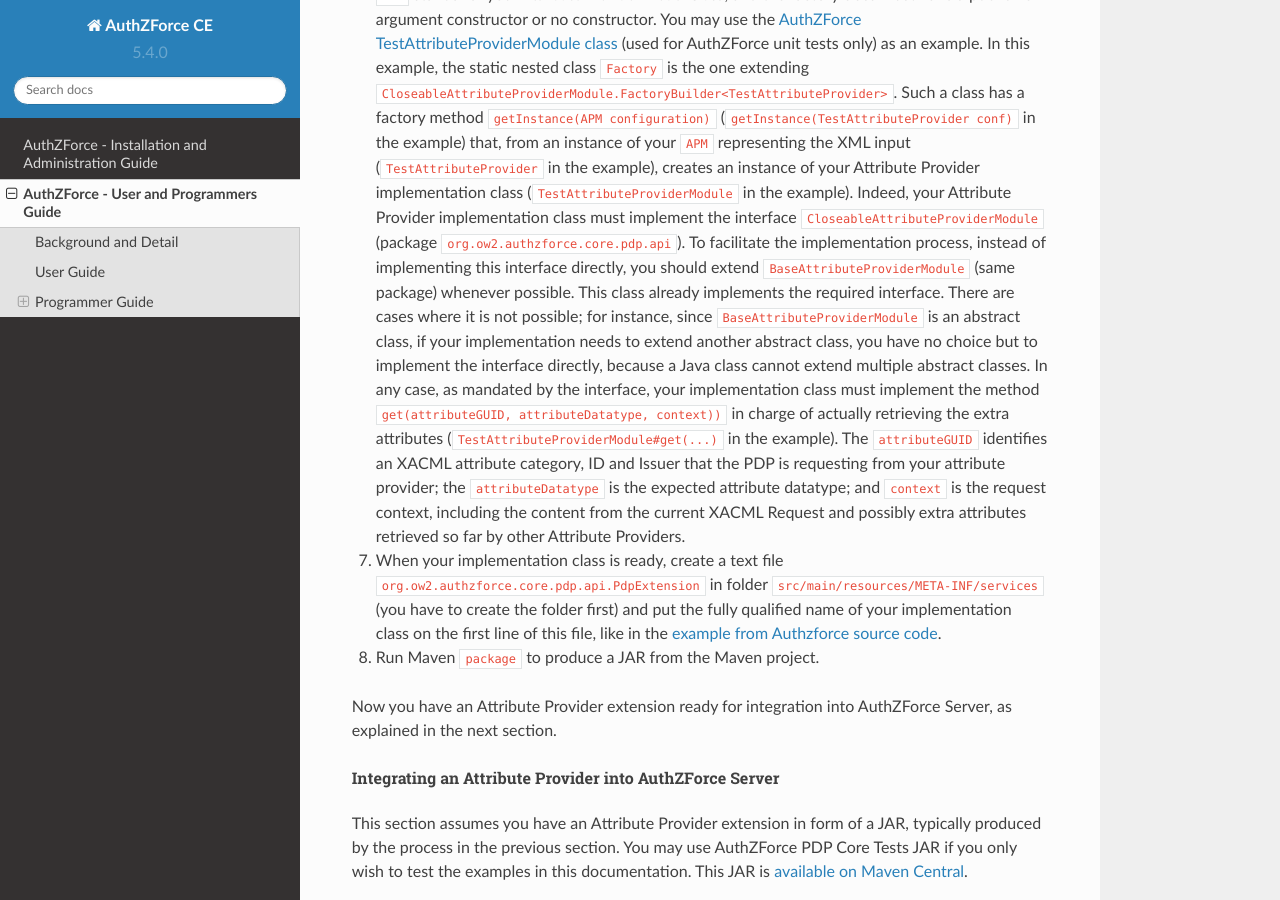
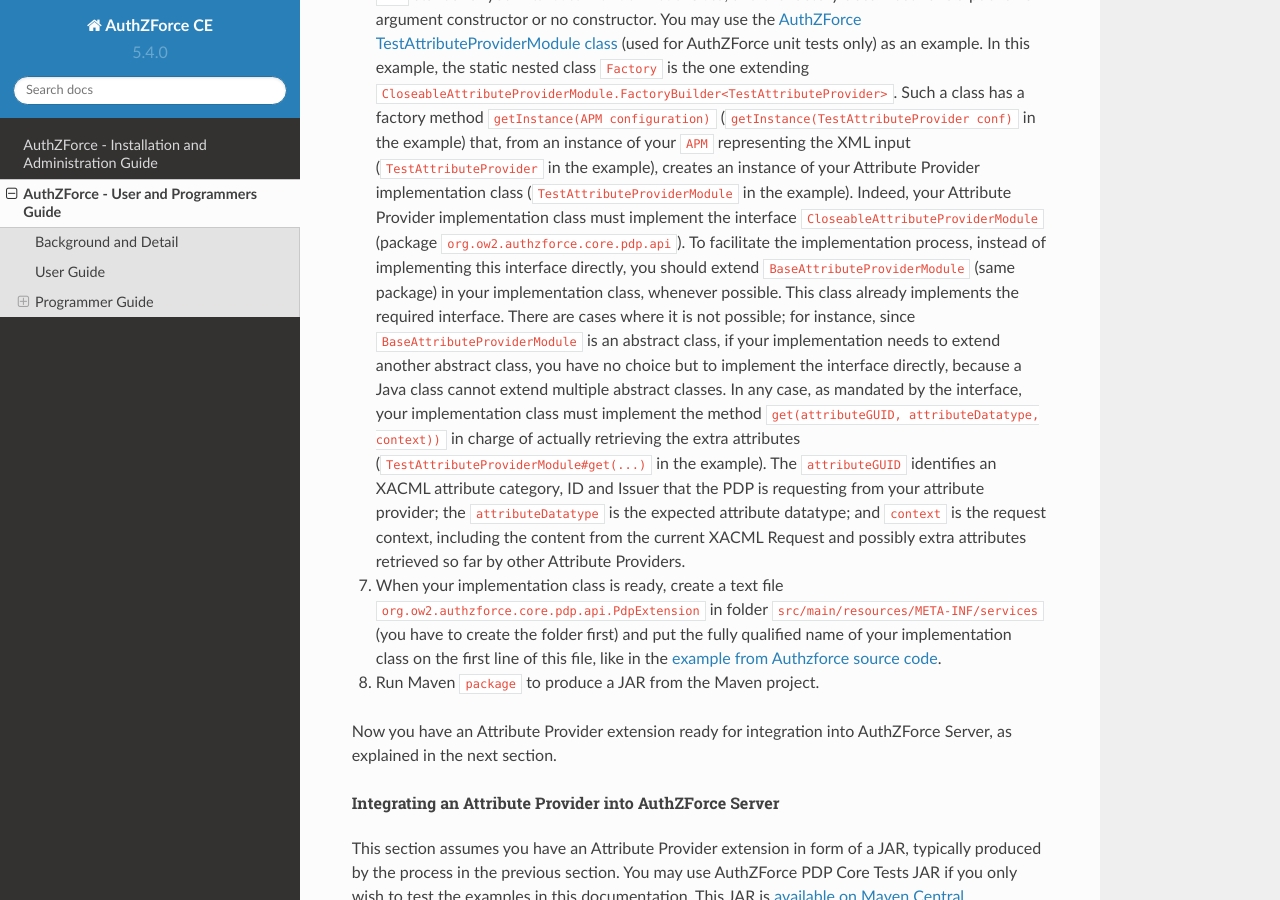
Before and after one commit to authzforce/fiware, a Sphinx documentation site: the page built from doc/UserAndProgrammersGuide.rst, in a window 1280 px wide and 900 px high, scrolled down 30170 px. Built offline with Sphinx 7.4.7 and the Read the Docs theme 2.0.0, drawn with Linux system fonts in a browser that asks for light colours; formulas are drawn with MathJax 3.

Commit message:
Update UserAndProgrammersGuide.rst

```diff
--- a/doc/UserAndProgrammersGuide.rst
+++ b/doc/UserAndProgrammersGuide.rst
@@ -1399,7 +1399,7 @@
    method ``getInstance(APM configuration)`` (``getInstance(TestAttributeProvider conf)`` in the example) that, from an
    instance of your ``APM`` representing the XML input (``TestAttributeProvider`` in the example), creates an instance
    of your Attribute Provider implementation class (``TestAttributeProviderModule`` in the example). Indeed, your Attribute Provider implementation class must implement the interface ``CloseableAttributeProviderModule`` (package ``org.ow2.authzforce.core.pdp.api``). To facilitate the implementation process,
-   instead of implementing this interface directly, you should extend ``BaseAttributeProviderModule`` (same package) whenever possible. This class already implements the required interface. There are cases where it is not possible; for instance, since ``BaseAttributeProviderModule`` is an abstract class, if your implementation needs to extend another abstract class, you have no choice but to implement the interface directly, because a Java class cannot extend multiple abstract classes. In any case, as mandated by the interface, your implementation class must implement the method
+   instead of implementing this interface directly, you should extend ``BaseAttributeProviderModule`` (same package) in your implementation class, whenever possible. This class already implements the required interface. There are cases where it is not possible; for instance, since ``BaseAttributeProviderModule`` is an abstract class, if your implementation needs to extend another abstract class, you have no choice but to implement the interface directly, because a Java class cannot extend multiple abstract classes. In any case, as mandated by the interface, your implementation class must implement the method
    ``get(attributeGUID, attributeDatatype, context))`` in charge of actually retrieving the extra attributes
    (``TestAttributeProviderModule#get(...)`` in the example). The ``attributeGUID`` identifies an XACML attribute
    category, ID and Issuer that the PDP is requesting from your attribute provider; the ``attributeDatatype`` is the expected attribute datatype;
```
